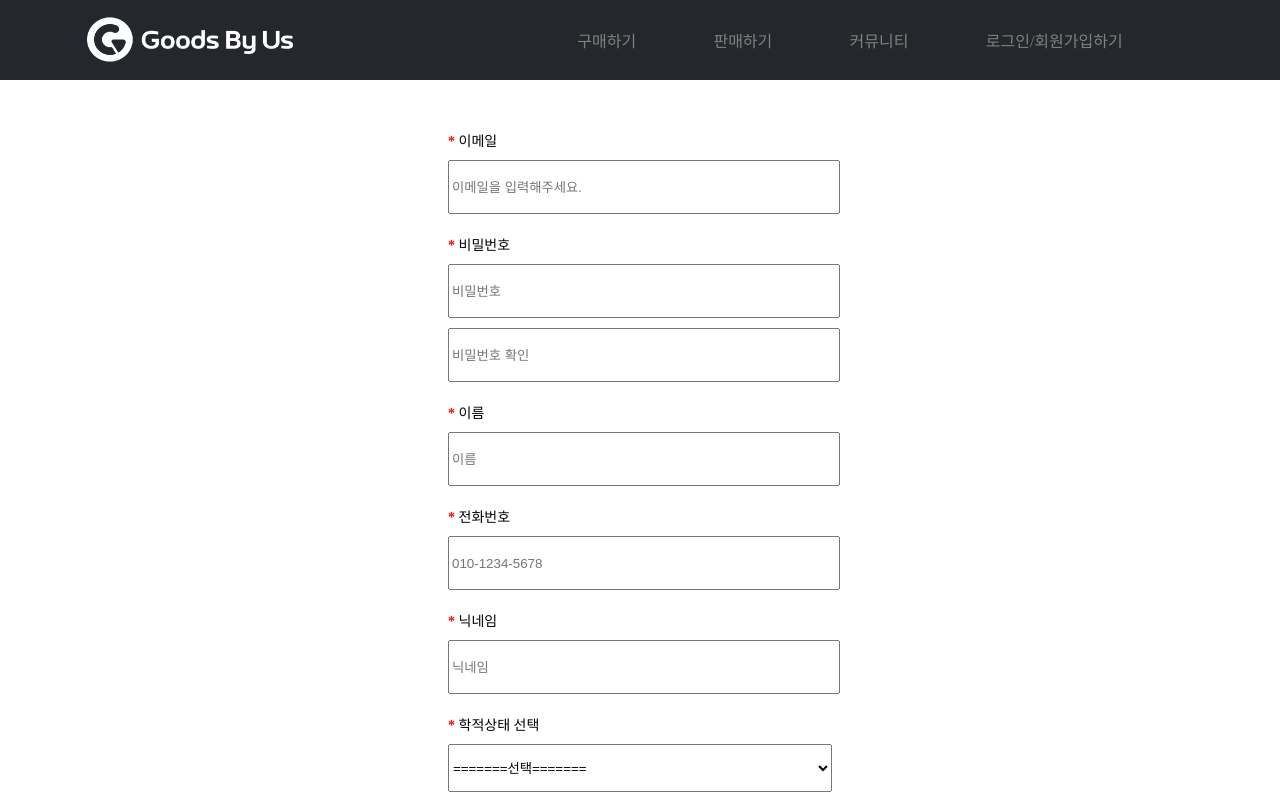
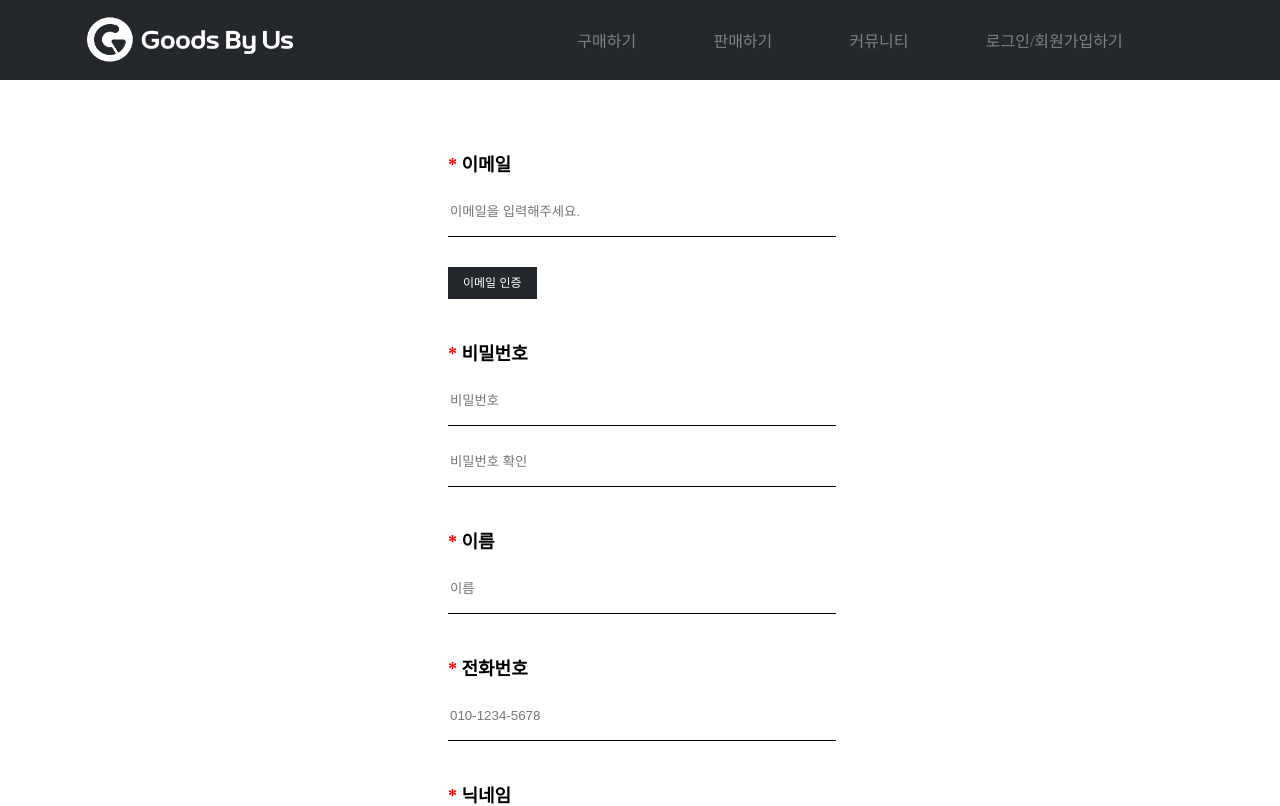
Before and after one commit to AjouSelves/AjouSelves_Frontend, a React (Create React App) app: page /register in a window 1280 px wide. Shown: the top 806 px of the page. Built offline with nearby package versions, Linux system fonts and the light colour scheme.

Commit message:
Modify UI

```diff
--- a/src/_actions/types.js
+++ b/src/_actions/types.js
@@ -15,6 +15,7 @@ export const DELETE_USER = "delete_user";
 export const EDIT_USER_INFO = "edit_user_info";
 export const GET_JOIN_TITLE = "get_join_title";
 export const PASSWORD_VERIFY = "password_verify";
+export const EMAIL_VERIFY = "email_verify";
 
 export const PROJ_ADD = "proj_add";
 export const PROJ_ADD_PHOTO = "proj_add_photo";
--- a/src/_actions/user_actions.js
+++ b/src/_actions/user_actions.js
@@ -1,6 +1,6 @@
 import axios from "axios";
 
-import { PASSWORD_VERIFY, SERVER_URL_API } from "./types";
+import { EMAIL_VERIFY, PASSWORD_VERIFY, SERVER_URL_API } from "./types";
 import {
   LOGIN_USER,
   REGISTER_USER,
@@ -66,3 +66,11 @@ export function passwordVerify(body, header) {
 
   return { type: PASSWORD_VERIFY, payload: request };
 }
+
+export function emailVerify(body) {
+  const request = axios
+    .post(`${SERVER_URL_API}/auth/email`, body)
+    .then((response) => response.data);
+
+  return { type: EMAIL_VERIFY, payload: request };
+}
--- a/src/_reducers/user_reducers.js
+++ b/src/_reducers/user_reducers.js
@@ -6,6 +6,7 @@ import {
   EDIT_USER_INFO,
   GET_JOIN_TITLE,
   PASSWORD_VERIFY,
+  EMAIL_VERIFY,
 } from "../_actions/types";
 
 // eslint-disable-next-line import/no-anonymous-default-export
@@ -32,6 +33,8 @@ export default function (state = {}, action) {
     case PASSWORD_VERIFY:
       return { ...state, passVeri: action.payload };
 
+    case EMAIL_VERIFY:
+      return { ...state, emailVeri: action.payload };
     default:
       return state;
   }
--- a/src/components/view/Goods/Goods.jsx
+++ b/src/components/view/Goods/Goods.jsx
@@ -6,15 +6,19 @@ import styled from "styled-components";
 import { SERVER_URL } from "../../../_actions/types";
 import { projGetAll } from "../../../_actions/goods_actions";
 import thumbnail from "../../../images/thumbnail.jpeg";
+import GlobalFonts from "../../../font/font";
 
 // 굿즈 정보 받아오는 컴포넌트
 
 const Container = styled.div`
+  font-weight: 300;
+  font-size: 14px;
+
   display: grid;
   grid-template-columns: 1fr 1fr 1fr 1fr;
   justify-content: center;
 
-  padding: 250px 100px;
+  padding: 100px;
 `;
 
 const Card = styled.div`
@@ -37,9 +41,18 @@ function Goods() {
     });
   }, []);
 
+  const percentage = (curr, min) => {
+    return ((curr / min) * 100).toFixed(1);
+  };
+
   if (!GoodsList) return null;
 
   return (
+    <div>
+      <GlobalFonts />
+      <div style={{ fontSize: "32px", fontWeight: "500" }}>
+        모집중인 굿즈 리스트
+      </div>
       <Container>
         {GoodsList.map((GoodsList) => (
           <Card
@@ -58,13 +71,43 @@ function Goods() {
                 height="300px"
               />
             ) : (
-            <img alt="thumbnail" src={thumbnail} width="300px" height="300px" />
+              <img
+                alt="thumbnail"
+                src={thumbnail}
+                width="300px"
+                height="300px"
+              />
             )}
-          <div>{GoodsList.title}</div>
+            <div style={{ display: "grid", gridTemplateColumns: "1fr 1fr" }}>
+              <div className="1">
+                <div
+                  style={{
+                    fontSize: "18px",
+                    fontWeight: "500",
+                    marginTop: "10px",
+                  }}
+                >
+                  {GoodsList.title}
+                </div>
                 <div>{GoodsList.nickname}</div>
+              </div>
+              <div className="2">
+                <div>
+                  {GoodsList.cur_num} / {GoodsList.min_num}{" "}
+                  {percentage(GoodsList.cur_num, GoodsList.min_num)}%
+                </div>
+              </div>
+              <div className="3">
+                <div>{GoodsList.created_at.split("T")[0]}</div>
+              </div>
+              <div className="4">
+                <div>{GoodsList.amount}원</div>
+              </div>
+            </div>
           </Card>
         ))}
       </Container>
+    </div>
   );
 }
 
--- a/src/components/view/RegisterPage/RegisterPage.jsx
+++ b/src/components/view/RegisterPage/RegisterPage.jsx
@@ -3,7 +3,7 @@ import { useDispatch } from "react-redux";
 import { useNavigate } from "react-router-dom";
 import styled from "styled-components";
 
-import { registerUser } from "../../../_actions/user_actions";
+import { registerUser, emailVerify } from "../../../_actions/user_actions";
 
 const StyledForm = styled.form`
   display: flex;
@@ -18,6 +18,8 @@ const StyledInput = styled.input`
   width: 100%;
   height: 48px;
   margin-top: 10px;
+  border: none;
+  border-bottom: 1px solid black;
 `;
 
 const StyledSelect = styled.select`
@@ -27,7 +29,7 @@ const StyledSelect = styled.select`
 `;
 
 const InputBox = styled.div`
-  margin-top: 20px;
+  margin-top: 40px;
 `;
 
 const StyledButton = styled.button`
@@ -42,6 +44,11 @@ const StyledButton = styled.button`
   cursor: pointer;
 `;
 
+const StyledLabel = styled.label`
+  font-weight: 700;
+  font-size: 18px;
+`;
+
 function RegisterPage() {
   const dispatch = useDispatch();
   const navigate = useNavigate();
@@ -53,7 +60,12 @@ function RegisterPage() {
   const [Nickname, setNickname] = useState("");
   const [Status, setStatus] = useState("");
   const [Name, setName] = useState("");
-  const [Address, setAddress] = useState("");
+
+  const [VerifyNum, setVerifyNum] = useState();
+  const [EmailNum, setEmailNum] = useState();
+  const [ChkVerify, setChkVerify] = useState(false);
+  const [Completed, setCompleted] = useState(false);
+  const [isChked, setIsChked] = useState(false);
 
   const onSubmitHandler = (e) => {
     e.preventDefault();
@@ -70,6 +82,8 @@ function RegisterPage() {
 
     console.log("body: ", body);
 
+    if (!isChked) alert("이메일 인증을 진행해주세요");
+    else {
       if (Password !== ConfirmPassword) {
         return alert("비밀번호가 올바르지 않습니다!");
       } else {
@@ -85,15 +99,46 @@ function RegisterPage() {
           }
         });
       }
+    }
+  };
+
+  const emailVeriHandler = (e) => {
+    e.preventDefault();
+    let body = { email: Email };
+    dispatch(emailVerify(body)).then((res) => {
+      if (res.payload.status === "fail") {
+        alert("중복된 이메일입니다");
+      } else {
+        console.log(res.payload.number);
+        setVerifyNum(res.payload.number);
+        setChkVerify(true);
+      }
+    });
+  };
+
+  const emailHandler = (e) => {
+    e.preventDefault();
+
+    console.log(VerifyNum);
+    console.log(EmailNum);
+
+    if (VerifyNum === parseInt(EmailNum)) {
+      alert("인증이 완료되었습니다!");
+      setIsChked(true);
+      setChkVerify(false);
+      setCompleted(true);
+    } else {
+      alert("인증번호가 올바르지 않습니다");
+    }
   };
 
   return (
     <div style={{ width: "384px", margin: "0 auto" }}>
       <StyledForm onSubmit={onSubmitHandler}>
         <InputBox>
-          <label>
+          <StyledLabel>
             <strong className="red">*</strong> 이메일
-          </label>
+          </StyledLabel>
           <StyledInput
             type="email"
             value={Email}
@@ -103,11 +148,27 @@ function RegisterPage() {
             placeholder="이메일을 입력해주세요."
             required
           />
+          {!Completed && (
+            <StyledButton onClick={emailVeriHandler}>이메일 인증</StyledButton>
+          )}
         </InputBox>
+        {ChkVerify && (
           <InputBox>
-          <label>
+            <StyledLabel>인증번호입력</StyledLabel>
+            <StyledInput
+              placeholder="인증번호 6자리를 입력해주세요"
+              onChange={(e) => {
+                setEmailNum(e.currentTarget.value);
+              }}
+            ></StyledInput>
+            <StyledButton onClick={emailHandler}>인증번호 입력</StyledButton>
+          </InputBox>
+        )}
+        {Completed && <div>✅ 이메일 인증이 완료되었습니다.</div>}
+        <InputBox>
+          <StyledLabel>
             <strong className="red">*</strong> 비밀번호
-          </label>
+          </StyledLabel>
           <StyledInput
             type="password"
             value={Password}
@@ -115,7 +176,6 @@ function RegisterPage() {
               setPassword(e.currentTarget.value);
             }}
             placeholder="비밀번호"
-            required
           />
           <StyledInput
             type="password"
@@ -124,13 +184,12 @@ function RegisterPage() {
               setConfirmPassword(e.currentTarget.value);
             }}
             placeholder="비밀번호 확인"
-            required
           />
         </InputBox>
         <InputBox>
-          <label>
+          <StyledLabel>
             <strong className="red">*</strong> 이름
-          </label>
+          </StyledLabel>
           <StyledInput
             type="text"
             value={Name}
@@ -138,13 +197,12 @@ function RegisterPage() {
               setName(e.currentTarget.value);
             }}
             placeholder="이름"
-            required
           />
         </InputBox>
         <InputBox>
-          <label>
+          <StyledLabel>
             <strong className="red">*</strong> 전화번호
-          </label>
+          </StyledLabel>
           <StyledInput
             type="text"
             value={Phonenumber}
@@ -152,13 +210,12 @@ function RegisterPage() {
               setPhonenumber(e.currentTarget.value);
             }}
             placeholder="010-1234-5678"
-            required
           />
         </InputBox>
         <InputBox>
-          <label>
+          <StyledLabel>
             <strong className="red">*</strong> 닉네임
-          </label>
+          </StyledLabel>
           <StyledInput
             type="text"
             value={Nickname}
@@ -166,7 +223,6 @@ function RegisterPage() {
               setNickname(e.currentTarget.value);
             }}
             placeholder="닉네임"
-            required
           />
         </InputBox>
         {/* <InputBox>
@@ -187,13 +243,13 @@ function RegisterPage() {
           </StyledSelect>
         </InputBox> */}
         <InputBox>
-          <label
+          <StyledLabel
             onChange={(e) => {
               setStatus(e.target.value);
             }}
           >
             <strong className="red">*</strong> 학적상태 선택
-          </label>
+          </StyledLabel>
           <StyledSelect
             onChange={(e) => {
               setStatus(e.target.value);
```
Lines whose indentation alone changed are shown as unchanged.
